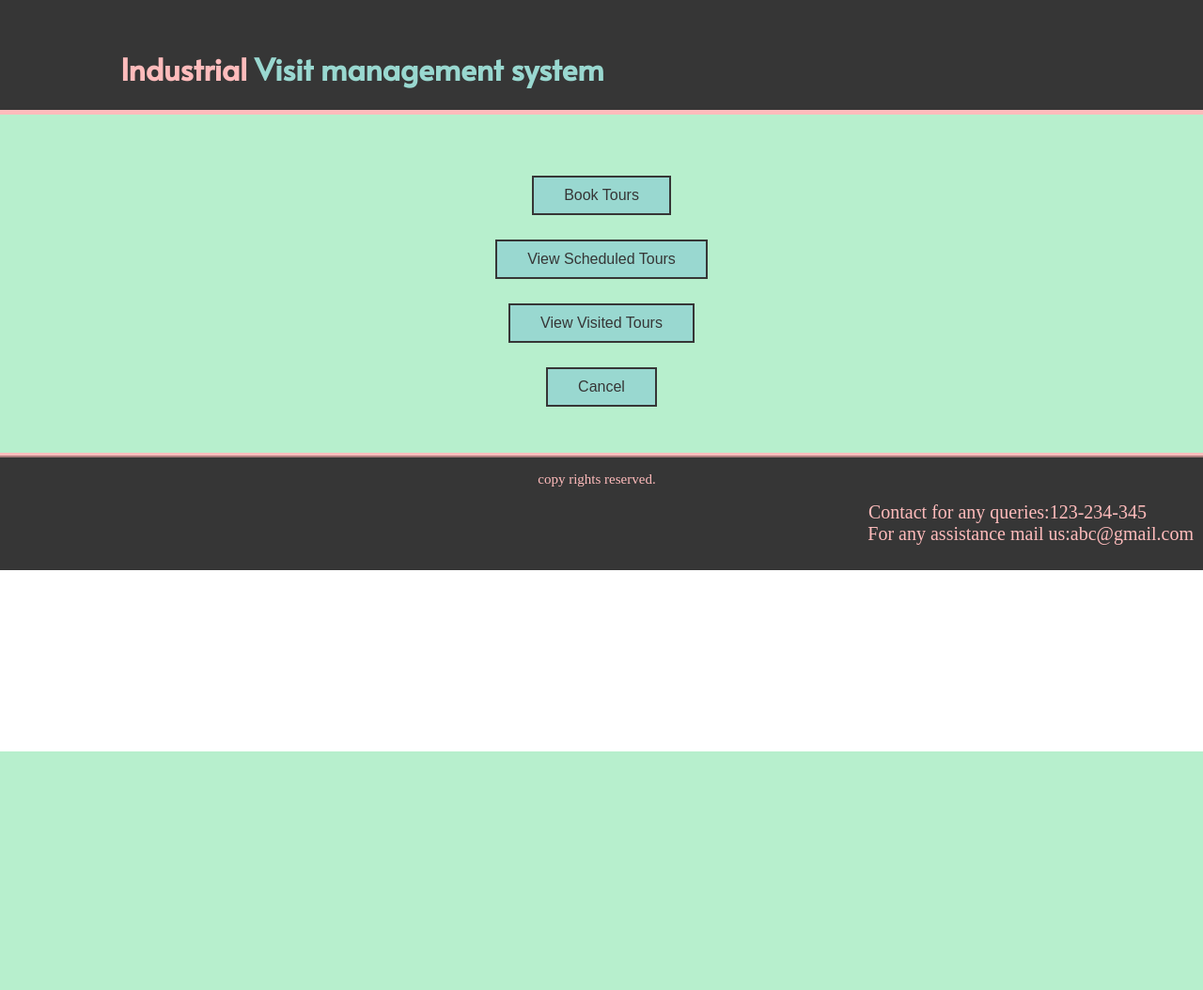
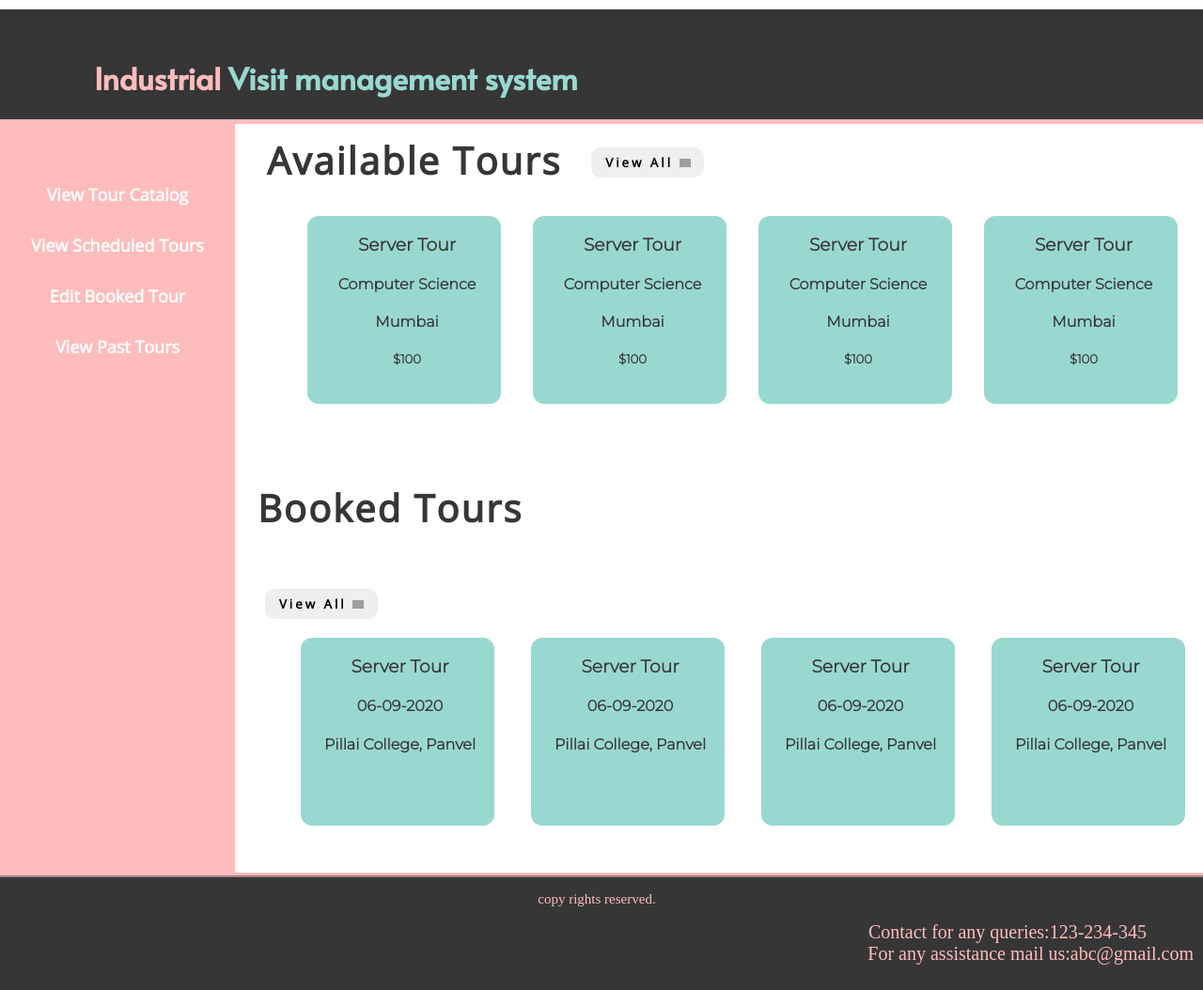
Before and after one commit to name-hansel/IVMS, a PHP site: the page made by Coordinator/coordinator dashboard.html in a window 1280 px wide. Shown: the whole page at 94% size. Before the commit the page ends 800 px from the top, so only its background shows below. Run offline with PHP 8.4, Linux system fonts and the light colour scheme; grey boxes are pictures that could not be loaded.

Commit message:
changes in layout

```diff
--- a/Coordinator/coordinator dashboard.html
+++ b/Coordinator/coordinator dashboard.html
@@ -4,25 +4,109 @@
         <meta charset="utf-8">
         <title>coordinator dashboard</title>
         <link rel="stylesheet" href="coordinatordashboard.css">
+        <script src="coordinatordashboard.js"></script>
         <link href="https://fonts.googleapis.com/css2?family=Alata&display=swap" rel="stylesheet">
         <link href="https://fonts.googleapis.com/css2?family=Alata&display=swap" rel="stylesheet">
     </head>
     <body>
         <header>
             <div class="head">
-                <div id="branding">
+
                 <h1><span class="span1">Industrial</span> Visit management system</h1>
             </div>
             </div>
         </header>
-        <section id="showcase">
-            <div class="container">
-                <button class="b" type="button">Book Tours</button><br><br>
-                <button class="b" type="button">View Scheduled Tours</button><br><br>
-                <button class="b" type="button">View Visited Tours</button><br><br>
-                <button class="b1" type="button">Cancel</button>
+        <div class="sidebar">
+
+            <div class="sidebar-links">
+
+                <a href="">View Tour Catalog</a>
+                <a href="">View Scheduled Tours</a>
+                <a href="">Edit Booked Tour</a>
+                <a href="">View Past Tours</a>
             </div>
-        </section>
+        </div>
+        <div class="sample-tours">
+            <div class="sample-tours-head-div">
+                <h4 id="sample-tours-heading">Available Tours</h4>
+
+                <button class="view-all">View All <img src="../images/arrow.svg" alt="" width="12px"></button>
+            </div>
+            <div class="sample-tours-container">
+                <div class="tour-card" id="card1">
+                    <div class="tour-card-content">
+                        <h3 id="tour-name">Server Tour</h3>
+                        <h4 id="tour-branch">Computer Science</h4>
+                        <h4 id="tour-place">Mumbai</h4>
+                        <h5 id="tour-rate">$100</h5>
+                    </div>
+                </div>
+                <div class="tour-card" id="card2">
+                    <div class="tour-card-content">
+                        <h3 id="tour-name">Server Tour</h3>
+                        <h4 id="tour-branch">Computer Science</h4>
+                        <h4 id="tour-place">Mumbai</h4>
+                        <h5 id="tour-rate">$100</h5>
+                    </div>
+                </div>
+                <div class="tour-card" id="card3">
+                    <div class="tour-card-content">
+                        <h3 id="tour-name">Server Tour</h3>
+                        <h4 id="tour-branch">Computer Science</h4>
+                        <h4 id="tour-place">Mumbai</h4>
+                        <h5 id="tour-rate">$100</h5>
+                    </div>
+                </div>
+                <div class="tour-card" id="card4">
+                    <div class="tour-card-content">
+                        <h3 id="tour-name">Server Tour</h3>
+                        <h4 id="tour-branch">Computer Science</h4>
+                        <h4 id="tour-place">Mumbai</h4>
+                        <h5 id="tour-rate">$100</h5>
+                    </div>
+                </div>
+            </div>
+        </div>
+
+        <div class="booked-tours">
+            <!--<div class="sample-tours-head-div">-->
+                <h4 id="sample-tours-heading">Booked Tours</h4>
+                <button class="view-all">View All <img src="../images/arrow.svg" alt="" width="12px"></button>
+            </div>
+            <div class="sample-tours-container">
+                <div class="tour-card" id="card1">
+                    <div class="tour-card-content">
+                        <h3 id="btour-name">Server Tour</h3>
+                        <h4 id="btour-date">06-09-2020</h4>
+                        <h4 id="btour-college">Pillai College, Panvel</h4>
+                    </div>
+                </div>
+                <div class="tour-card" id="card2">
+                    <div class="tour-card-content">
+                        <h3 id="btour-name">Server Tour</h3>
+                        <h4 id="btour-date">06-09-2020</h4>
+                        <h4 id="btour-college">Pillai College, Panvel</h4>
+                    </div>
+                </div>
+                <div class="tour-card" id="card3">
+                    <div class="tour-card-content">
+                        <h3 id="btour-name">Server Tour</h3>
+                        <h4 id="btour-date">06-09-2020</h4>
+                        <h4 id="btour-college">Pillai College, Panvel</h4>
+                    </div>
+                </div>
+                <div class="tour-card" id="card4">
+                    <div class="tour-card-content">
+                        <h3 id="btour-name">Server Tour</h3>
+                        <h4 id="btour-date">06-09-2020</h4>
+                        <h4 id="btour-college">Pillai College, Panvel</h4>
+                    </div>
+                </div>
+            </div>
+        </div>
+
+
+
         <footer>
 			<div class="footer1">
 			<p>copy rights reserved.</p>
--- a/Coordinator/coordinatordashboard.css
+++ b/Coordinator/coordinatordashboard.css
@@ -1,3 +1,7 @@
+@import url('https://fonts.googleapis.com/css2?family=Alata&display=swap');
+@import url('https://fonts.googleapis.com/css2?family=Open+Sans&display=swap');
+@import url('https://fonts.googleapis.com/css2?family=Montserrat:wght@300&display=swap');
+
 body{
 	padding:0;
 	margin:0;
@@ -6,6 +10,9 @@ header{
 	background-color:#363636;
 	color:#99d8d0;
 	padding-top:30px;
+	position:fixed;
+	margin-top: 0;
+
 	border-bottom:#ffbcbc 5px solid;
 	font-family: 'Alata', sans-serif;
 }
@@ -15,11 +22,17 @@ header{
 }
 .head{
 	width:80%;
-	margin:auto;
-    overflow:hidden;
-    /*text-align: center;*/
+	margin-top: 0;
+	overflow:hidden;
+	padding-top:30px;
+	padding-right:400px;
+	position: fixed;
+	padding-left:100px;
+	background-color:#363636;
+	border-bottom:#ffbcbc 5px solid;
+	font-family: 'Alata', sans-serif;
+}
 
-}
 .container{
 
 	margin:auto;
@@ -29,41 +42,125 @@ header{
     padding-bottom: 45px;
     background-color:#b7efcd;
 }
-.b {
-	background-color: #99d8d0;
+
+.sidebar-links > a:hover {
+    background-color: #363636;
+}
+
+.sidebar {
+    position:fixed;
+    margin: 0;
+
+    top:130px;
+    width: 250px;
+    background-color: #ffbcbc;
+    height: 100%;
+    overflow: auto;
+    display: flex;
+    flex-direction: column;
+    align-items: center;
+    font-size: 18px;
+}
+.sidebar-links {
+    display: flex;
+    flex-direction: column;
+	align-items: center;
+	padding-top:50px;
+    font-family: 'Open Sans', sans-serif;
+}
+
+.sidebar-links > a {
+    margin: 10px;
+    text-decoration: none;
+    color: white;
+    font-weight: bold;
+	padding: 5px 10px;
+
+    transition: 0.2s all cubic-bezier(0.23, 1, 0.320, 1);
+}
+
+.view-all {
+    height: 32px;
+    margin-left: 32px;
+    margin-top: 6px;
+    width: 120px;
     border: none;
-    color:#363636;
-    padding: 10px 32px;
+    letter-spacing: 3px;
+    font-family: 'Open Sans', sans-serif;
+    font-weight: bolder;
+    cursor: pointer;
+    border-radius: 10px;
+    transition: 0.3s all ease-in-out;
+}
+
+.view-all:hover {
+    background-color: #b7efcd;
+}
+
+.tour-card {
+    width: 200px;
+    max-height: 200px;
+    min-height: 200px;
+    background-color: #99d8d0;
+    margin: 0 2px;
+    padding-left: 6px;
+    border-radius: 12px;
+    overflow: hidden;
+    text-overflow: ellipsis;
     text-align: center;
-    text-decoration: none;
-    display: inline-block;
-    font-size: 16px;
-    margin: 4px 2px;
-	cursor: pointer;
-	/*border-color: #363636;*/
-	border: 2px solid #363636;
+    transition: 0.3s all ease-in;
 }
-.b1{
-	background-color: #99d8d0;
-    color:#363636;
-    padding: 10px 32px;
-    text-align: center;
-    text-decoration: none;
-    display: inline-block;
-    font-size: 16px;
-    margin: 4px 2px;
-	cursor: pointer;
-	/*border-color: #363636;*/
-	border: 2px solid #363636;
+
+.tour-card:hover {
+	box-shadow: 0 0 30px 5px #b7efcd;
+	cursor:pointer;
 }
-button:hover {
-	font-weight:bold;
-  }
+
+.tour-card-content {
+    font-family: 'Montserrat', sans-serif;
+    color: #363636;
+}
+
+.sample-tours {
+	margin: -20px 10px;
+	padding-bottom:none;
+}
+
+.sample-tours-head-div {
+    display: flex;
+    height: 80px;
+	align-items: center;
+	padding-left:250px;
+	padding-top:150px;
+
+}
+
+#sample-tours-heading {
+    margin-left: 24px;
+    font-size: 40px;
+    font-family: 'Open Sans', sans-serif;
+    /* text-transform: uppercase; */
+    letter-spacing: 2px;
+    color: #363636;
+}
+.sample-tours-container {
+    margin-top: 20px;
+    display: flex;
+    justify-content: space-around;
+	align-items: flex-end;
+	padding-left:300px;
+	padding-bottom:50px;
+}
+.booked-tours{
+	padding-bottom:none;
+	margin-left: 250px;
+}
+
 .footer1 p{
 	color:#ffbcbc;
 	font-size:15px;
 	text-align:center;
-	/*top-padding:none;*/
+
 }
 .footer1 p1{
 	padding-right:50px;
```
